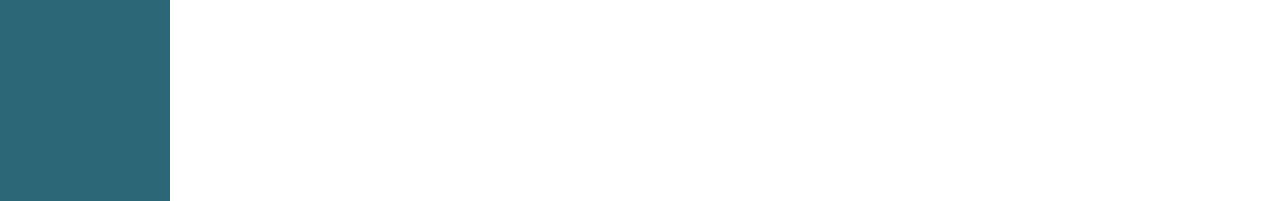
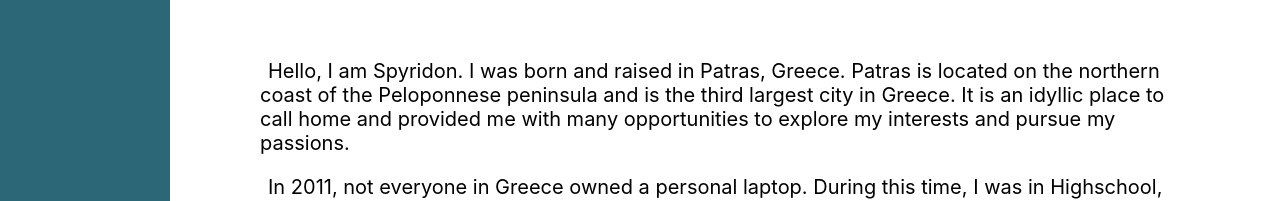
Before and after one commit to SpyridonKaperonis/012023, a React (Create React App) app: page / in a window 1280 px wide. Shown: the part 494-695 px from the top of the page. Built offline with nearby package versions, Linux system fonts and the light colour scheme.

Commit message:
adds new about me text

```diff
--- a/src/pages/about.js
+++ b/src/pages/about.js
@@ -9,11 +9,17 @@
 export const About = () => {
 
   const aboutParagraphs = {
-    two: 'I have always been fascinated by the potential of machine learning to transform industries and improve peoples lives. This passion has driven me to pursue a career in software engineering, where I can use my skills and knowledge to develop and implement machine learning models and algorithms.',
-    one: 'Hi there! My name is Spyridon and I am a software engineer with a passion for machine learning and a love for problem-solving and creating innovative solutions. In my free time, you can find me buried in a good book or hitting the gym to stay active.',
-    three: 'Aside from my love for software and machine learning, I am also an avid reader and enjoy delving into a wide range of books, from science fiction to non-fiction. Reading allows me to expand my knowledge and gain new perspectives, which I believe is crucial for personal growth and success.',
-    four:'In addition to my intellectual pursuits, I also value the importance of staying physically fit. I enjoy participating in a variety of sports and activities, such as running, cycling, and weightlifting. Not only does it keep me healthy and energized, but it also helps me to stay focused and clear-minded.',
-    five:' Overall, I am a driven and motivated individual with a strong passion for software engineering and machine learning. I am excited to bring my skills and enthusiasm to a dynamic team and make a positive impact through my work.',
+
+    one: 'Hello, I am Spyridon. I was born and raised in Patras, Greece. Patras is located on the northern coast of the Peloponnese peninsula and is the third largest city in Greece. It is an idyllic place to call home and provided me with many opportunities to explore my interests and pursue my passions.',
+    two: 'In 2011, not everyone in Greece owned a personal laptop. During this time, I was in Highschool, and the government provided every student with a small laptop as an introductory gesture to technology for our generation. Using this device, I was able to write my first program in Python, which happened to be a simple calculator. It was a defining moment for me as I discovered the vast possibilities technology offered, and how it could be harnessed to develop tools that could positively impact humanity. This experience sparked my interest in technology and set me on the path to appreciating its potential to change the world.',
+    three: 'Using this device, I was able to write my first program in Python, which happened to be a simple calculator. It was a defining moment for me as I discovered the vast possibilities technology offered, and how it could be harnessed to develop tools that could positively impact humanity. This experience sparked my interest in technology and set me on the path to appreciating its potential to change the world.',
+    four:'While in high school, I pursued tennis and competed in tennis tournaments in Greece. This along with my academic standing paved the way for me to become a student athlete playing tennis in the United States, where I majored in Computer Science.',
+    five:'I always had an earnest interest in Artificial Intelligence. Since the early Stone Age, humans have been crafting tools, and as our brains have evolved, so have our tools, with significant improvements after the industrial revolution. In my opinion, Artificial Intelligence represents the next tool that will aid humans in achieving more within their lifetimes, enhancing their health, work environments, and overall quality of life. ',
+    six:'Inspired by those ideas and beliefs, in September 2022, I started my Master of Science program at Stevens Institute of Technology in Applied Artificial Intelligence. Currently, I am progressing through my second semester, having acquired a vast array of concepts and algorithms during the first semester. This semester my current focus lies on Computer Vision and GPU programming.',
+    seven:'Apart from my professional pursuits, I prioritize maintaining a healthy and active lifestyle, which includes regular exercise. I find that physical activity not only helps me stay fit but also keeps me mentally alert and focused.',
+    eight:'I also enjoy reading books as a means of gaining new perspectives and knowledge. I find it incredibly satisfying to immerse myself in a book and learn something new with each turn of the page. In fact, I often consider books as a source of fuel or energy to recharge my batteries and inspire new ideas.',
+    nine:'Overall, these hobbies and interests not only help me maintain a balanced lifestyle, but also contribute to my personal growth and development as an individual.',
+    ten:'Thank you for taking the time to learn more about me. If our paths cross in the future, I look forward to meeting you and getting to know you better.'
   }
 
 
@@ -26,7 +32,7 @@
         <LoadProfileImage style={styles.image} div_style={{alignItems:'center'}} alt='Spyridon Kaperonis'/>
         <NameHeadline name={'Spyridon Kaperonis'} />
         </div>
-        {/* <div>
+        <div style={styles.textContainer}>
           <ParagraphAbout text={aboutParagraphs.one}/>
 
           <ParagraphAbout text={aboutParagraphs.two}/>
@@ -37,7 +43,17 @@
 
           <ParagraphAbout text={aboutParagraphs.five}/>
 
-        </div> */}
+          <ParagraphAbout text={aboutParagraphs.six}/>
+
+          <ParagraphAbout text={aboutParagraphs.seven}/>
+
+          <ParagraphAbout text={aboutParagraphs.eight}/>
+
+          <ParagraphAbout text={aboutParagraphs.nine}/>
+
+          <ParagraphAbout text={aboutParagraphs.ten}/>
+
+        </div>
 
     </div>
   )
@@ -46,7 +62,7 @@
 const styles = {
   container_:{
     display: 'flex',
-    flexDirection: 'row',
+    flexDirection: 'column',
     alignItems: 'center',
     justifyContent: 'center',
   },
@@ -58,6 +74,12 @@
     marginTop: '100px',
   },
 
+  textContainer:{
+    marginLeft: '90px',
+    marginRight: '90px',
+    marginBottom: '90px',
+  },
+
   image:{
     width: '300px',
     height: '300px',
```
